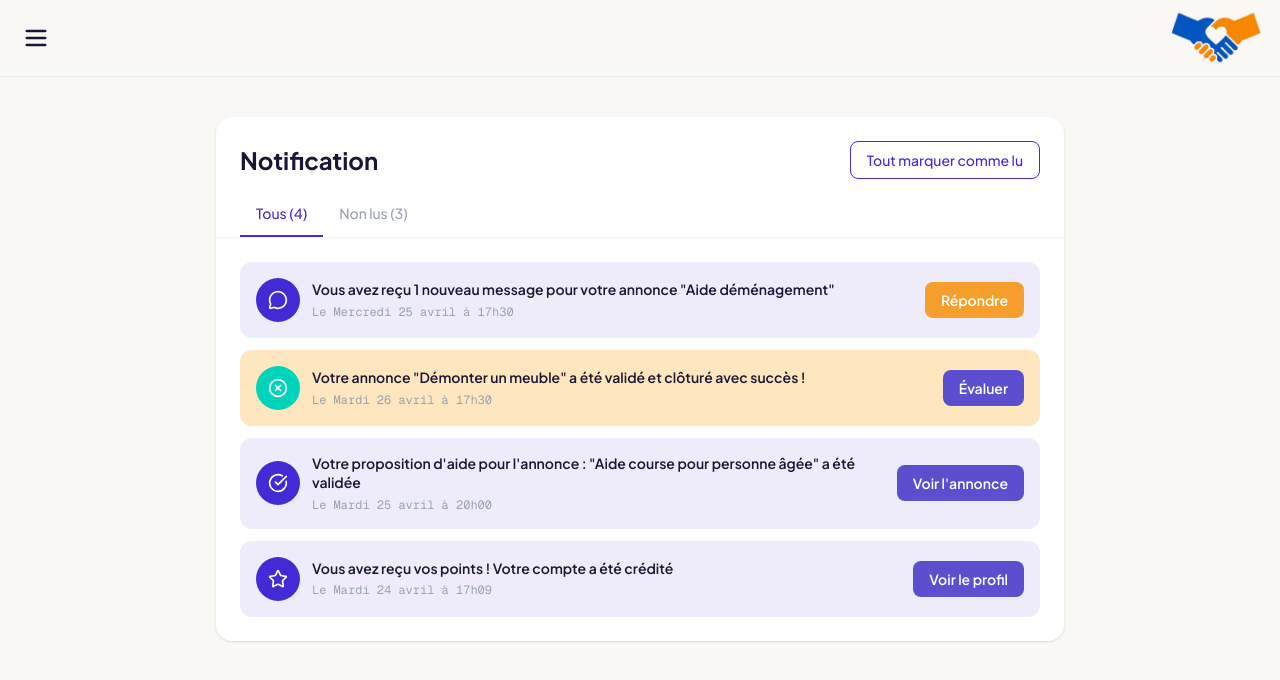
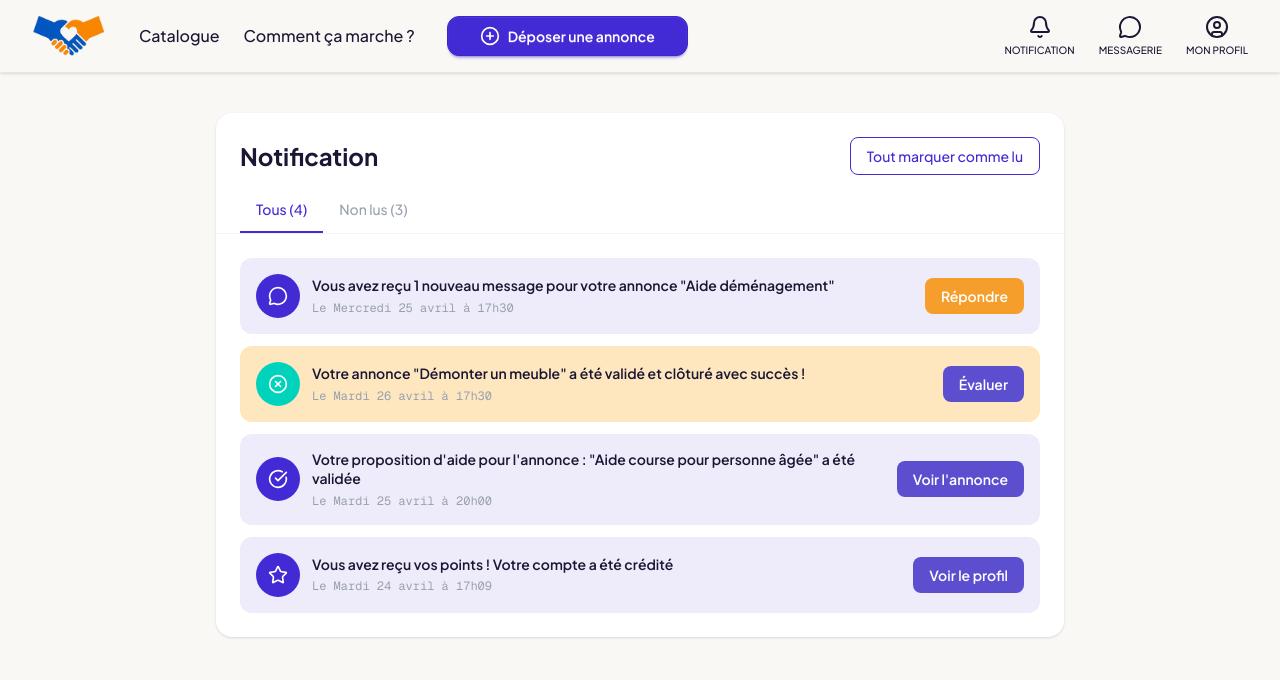
Before and after one commit to roxane-sarpi/U-Need, a React (Vite) app in the folder frontend/: page /notifications in a window 1280 px wide. Shown: the top 680 px of the page. Built offline with nearby package versions, Linux system fonts and the light colour scheme.

Commit message:
header mobile and mobile version work + I deleted the doublon in the categorymanager

```diff
--- a/frontend/src/components/layout/Header.jsx
+++ b/frontend/src/components/layout/Header.jsx
@@ -1,31 +1,77 @@
+import { useState } from "react";
+import { Link, NavLink } from "react-router-dom";
+import { PlusCircle, Bell, MessageCircle, UserCircle, Menu } from "lucide-react";
 import MobileDrawer from "./MobileDrawer";
 
 function Header() {
+  const [isMenuOpen, setIsMenuOpen] = useState(false);
+  const toggleMenu = () => setIsMenuOpen(!isMenuOpen);
+
   return (
-    <header className="sticky top-0 z-50 flex flex-row justify-around">
+    <header className="sticky top-0 z-50 bg-canvas border-b border-gray-200 shadow-sm">
       <div className="drawer">
-        <input id="main-drawer" type="checkbox" className="drawer-toggle" />
+        <input id="main-drawer" type="checkbox" className="drawer-toggle" checked={isMenuOpen} onChange={toggleMenu} />
 
-        <div className="drawer-content flex flex-col">
-          {/* Navbar */}
-          <nav className="navbar bg-canvas border-b border-gray-200 px-4">
-            <div className="flex-1">
-              <label htmlFor="main-drawer" className="btn btn-ghost btn-square">
-                <svg xmlns="http://www.w3.org/2000/svg" fill="none" viewBox="0 0 24 24" className="inline-block h-7 w-7 stroke-ink">
-                  <path strokeLinecap="round" strokeLinejoin="round" strokeWidth="2" d="M4 6h16M4 12h16M4 18h16"></path>
-                </svg>
+        <div className="drawer-content">
+          {/* BARRE DE NAVIGATION PRINCIPALE */}
+          <nav className="navbar h-18 px-4 md:px-8 max-w-7xl mx-auto flex items-center justify-between">
+
+            {/* --- CÔTÉ GAUCHE : Logo + Liens Bureau --- */}
+            <div className="flex items-center gap-8 flex-1">
+              {/* Menu Mobile (Burger) - Caché sur Desktop (md:hidden) */}
+              <label htmlFor="main-drawer" className="btn btn-ghost btn-square md:hidden">
+                <Menu size={28} />
               </label>
+
+              {/* Logo - Toujours visible */}
+              <Link to="/" className="flex-1 flex justify-end md:flex-none">
+                <img src="/logo.webp" alt="U-Need" className="h-12 w-auto" />
+              </Link>
+
+              {/* Liens Bureau - Cachés sur Mobile (hidden md:flex) */}
+              <div className="hidden md:flex items-center gap-6 text-ink font-medium">
+                <NavLink to="/catalogue" className={({isActive}) => isActive ? "underline decoration-primary underline-offset-8 decoration-2" : "hover:text-primary transition-colors"}>
+                  Catalogue
+                </NavLink>
+                <NavLink to="/aide" className="hover:text-primary transition-colors">
+                  Comment ça marche ?
+                </NavLink>
+              </div>
+            <div className="hidden md:flex flex-1">
+              <Link to="/deposer" className="btn btn-primary px-8 rounded-xl flex gap-2 text-white">
+                <PlusCircle size={20} />
+                <span>Déposer une annonce</span>
+              </Link>
+            </div>
             </div>
 
-            <div className="flex-1 flex justify-end">
-              <a href="#" className="text-2xl font-bold text-primary">
-                <img src="../../public/logo.webp" alt="logo" className="h-15 w-auto"/>
-              </a>
+
+
+            {/* --- CÔTÉ DROIT : Icônes (Bureau) --- */}
+            <div className="flex items-center gap-2 md:gap-4">
+              {/* Ces icônes sont masquées sur mobile dans la maquette Leboncoin car elles vont dans le Drawer */}
+              <div className="hidden md:flex items-center gap-6">
+                <Link to="/notifications" className="flex flex-col items-center gap-1 text-ink hover:text-primary">
+                  <Bell size={24} />
+                  <span className="text-[10px] font-medium uppercase">Notification</span>
+                </Link>
+                <Link to="/messagerie" className="flex flex-col items-center gap-1 text-ink hover:text-primary">
+                  <MessageCircle size={24} />
+                  <span className="text-[10px] font-medium uppercase">Messagerie</span>
+                </Link>
+                <Link to="/profil" className="flex flex-col items-center gap-1 text-ink hover:text-primary">
+                  <UserCircle size={24} />
+                  <span className="text-[10px] font-medium uppercase">Mon profil</span>
+                </Link>
+              </div>
+
+              {/* Sur Mobile, on peut éventuellement laisser juste l'icône Profil ou rien si le burger suffit */}
             </div>
           </nav>
         </div>
 
-        <MobileDrawer />
+        {/* Le menu latéral mobile reste identique */}
+        <MobileDrawer closeMenu={() => setIsMenuOpen(false)} />
       </div>
     </header>
   );
--- a/frontend/src/components/layout/MobileDrawer.jsx
+++ b/frontend/src/components/layout/MobileDrawer.jsx
@@ -1,63 +1,67 @@
+import { Link } from "react-router-dom";;
 import { PlusCircle, BookOpen, Bell, MessageCircle, User, HelpCircle } from "lucide-react";
 
-function MobileDrawer() {
+function MobileDrawer({closeMenu}) {
+
   return (
     <div className="drawer-side z-[100]">
-      <label htmlFor="main-drawer" aria-label="close sidebar" className="drawer-overlay"></label>
+      <label htmlFor="main-drawer" aria-label="close sidebar" className="drawer-overlay" onClick={closeMenu}></label>
 
       <div className="menu p-0 w-80 min-h-full bg-canvas text-ink">
-        {/* Header du Drawer avec bouton fermeture */}
+        {/* Drawer Header with a close btn */}
         <div className="flex items-center justify-between p-4 border-b border-gray-100">
-          <a href="#" className="text-2xl font-bold text-primary">
-            <img src="../../public/logo.webp" alt="logo" className="h-10 w-auto"/>
-            </a>
+          <Link to="#" className="text-2xl font-bold text-primary" onClick={closeMenu}>
+            <img src="/logo.webp" alt="logo" className="h-10 w-auto"/>
+            </Link>
           <label htmlFor="main-drawer" className="btn btn-lg btn-circle btn-ghost">✕</label>
         </div>
 
         <div className="p-4 space-y-6">
-          {/* Section Action Principale : Déposer une annonce */}
-          <a
-            href="#"
-            className="flex items-center gap-3 p-3 rounded-xl bg-primary text-white font-semibold shadow-md active:scale-95 transition-all"
+          {/* Main Action section : Add an ad */}
+          <Link
+            to="#"
+            className="flex items-center gap-3 p-3 rounded-xl bg-primary text-white font-semibold shadow-md active:scale-95 transition-all" onClick={closeMenu}
           >
             <PlusCircle size={22} />
             <span>Déposer une annonce</span>
-          </a>
+          </Link>
 
-          {/* Section Navigation Principale */}
+          {/* Main Navigation Section */}
           <nav className="space-y-1">
-            <a href="#" className="flex items-center gap-4 p-3 hover:bg-primary-soft rounded-lg transition-colors">
+            <Link to="#" className="flex items-center gap-4 p-3 hover:bg-primary-soft rounded-lg transition-colors" onClick={closeMenu}>
               <BookOpen size={20} className="text-gray-500" />
               <span className="font-medium">Catalogue</span>
-            </a>
-            <a href="#" className="flex items-center gap-4 p-3 hover:bg-primary-soft rounded-lg transition-colors">
+            </Link>
+
+            {/* if not connected link to login, if connected link to notifications, add a condition on the Link component */}
+            <Link to="/login" className="flex items-center gap-4 p-3 hover:bg-primary-soft rounded-lg transition-colors" onClick={closeMenu}>
               <Bell size={20} className="text-gray-500" />
               <span className="font-medium">Notifications</span>
-            </a>
-            <a href="#" className="flex items-center gap-4 p-3 hover:bg-primary-soft rounded-lg transition-colors">
+            </Link>
+            <Link to="#" className="flex items-center gap-4 p-3 hover:bg-primary-soft rounded-lg transition-colors" onClick={closeMenu}>
               <MessageCircle size={20} className="text-gray-500" />
               <span className="font-medium">Messagerie</span>
-            </a>
+            </Link>
           </nav>
 
           <hr className="border-gray-100" />
 
-          {/* Section Compte */}
+          {/* Account section */}
           <div className="space-y-1">
             <p className="px-3 text-xs font-bold text-gray-400 uppercase tracking-wider">Mon Compte</p>
-            <a href="#" className="flex items-center gap-4 p-3 hover:bg-primary-soft rounded-lg transition-colors">
+            <Link to="/login" className="flex items-center gap-4 p-3 hover:bg-primary-soft rounded-lg transition-colors" onClick={closeMenu}>
               <User size={20} className="text-gray-500" />
               <span className="font-medium">Se connecter</span>
               {/* <span className="font-medium">Mon profil</span> A REMPLACER SI USER CONNECTE */}
-            </a>
-            <a href="#" className="flex items-center gap-4 p-3 hover:bg-primary-soft rounded-lg transition-colors">
+            </Link>
+            <Link to="#" className="flex items-center gap-4 p-3 hover:bg-primary-soft rounded-lg transition-colors" onClick={closeMenu}>
               <HelpCircle size={20} className="text-gray-500" />
               <span className="font-medium">Comment ça marche ?</span>
-            </a>
+            </Link>
           </div>
         </div>
 
-        {/* Footer du menu */}
+        {/* Menu Footer */}
         <div className="mt-auto p-6 bg-gray-50 text-center text-xs text-gray-400">
           <p>© 2026 U-Need Inc.</p>
         </div>
```
Also changed, not shown: 1 other file (tests, documents, lock files or other folders).
